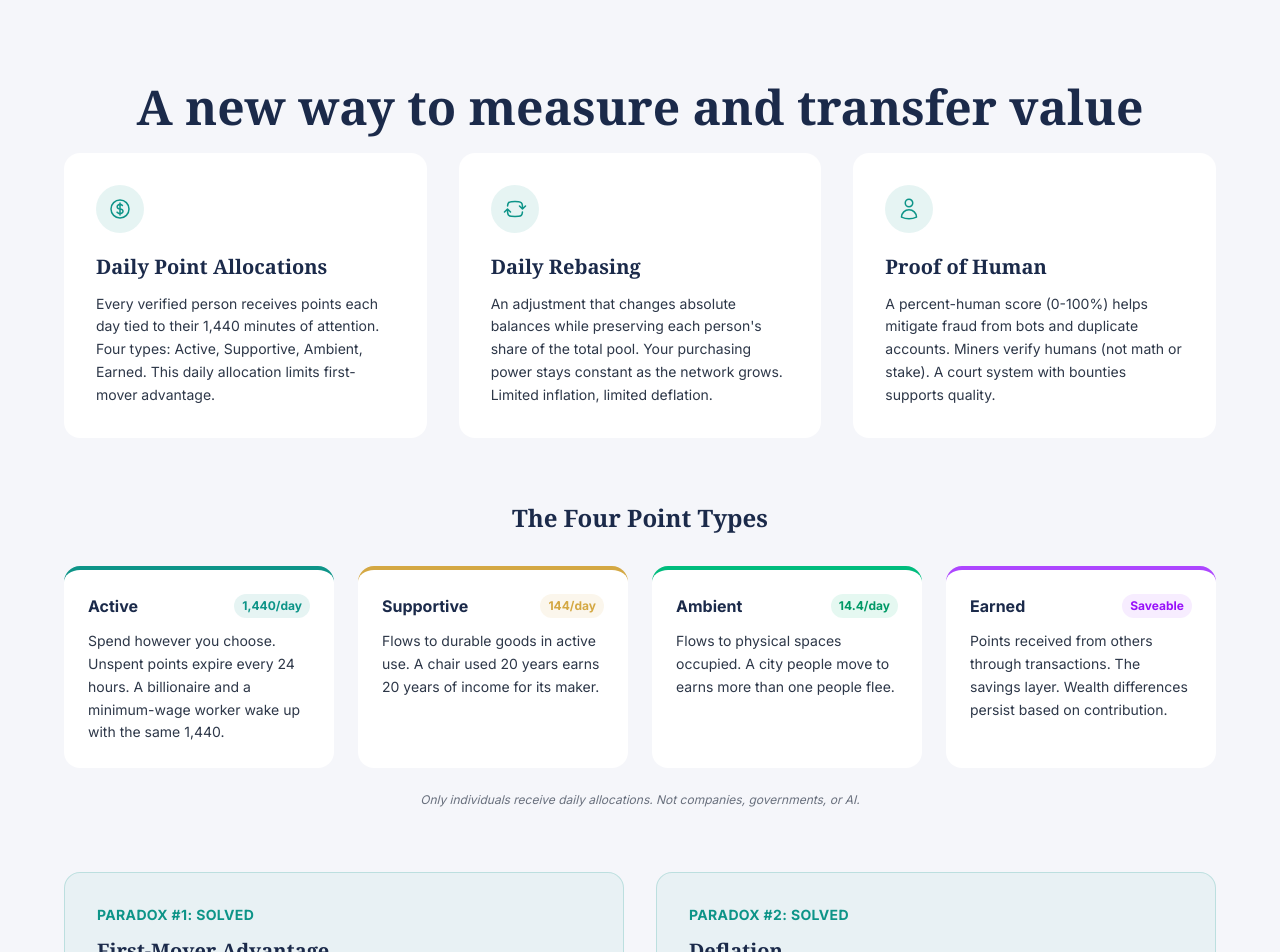
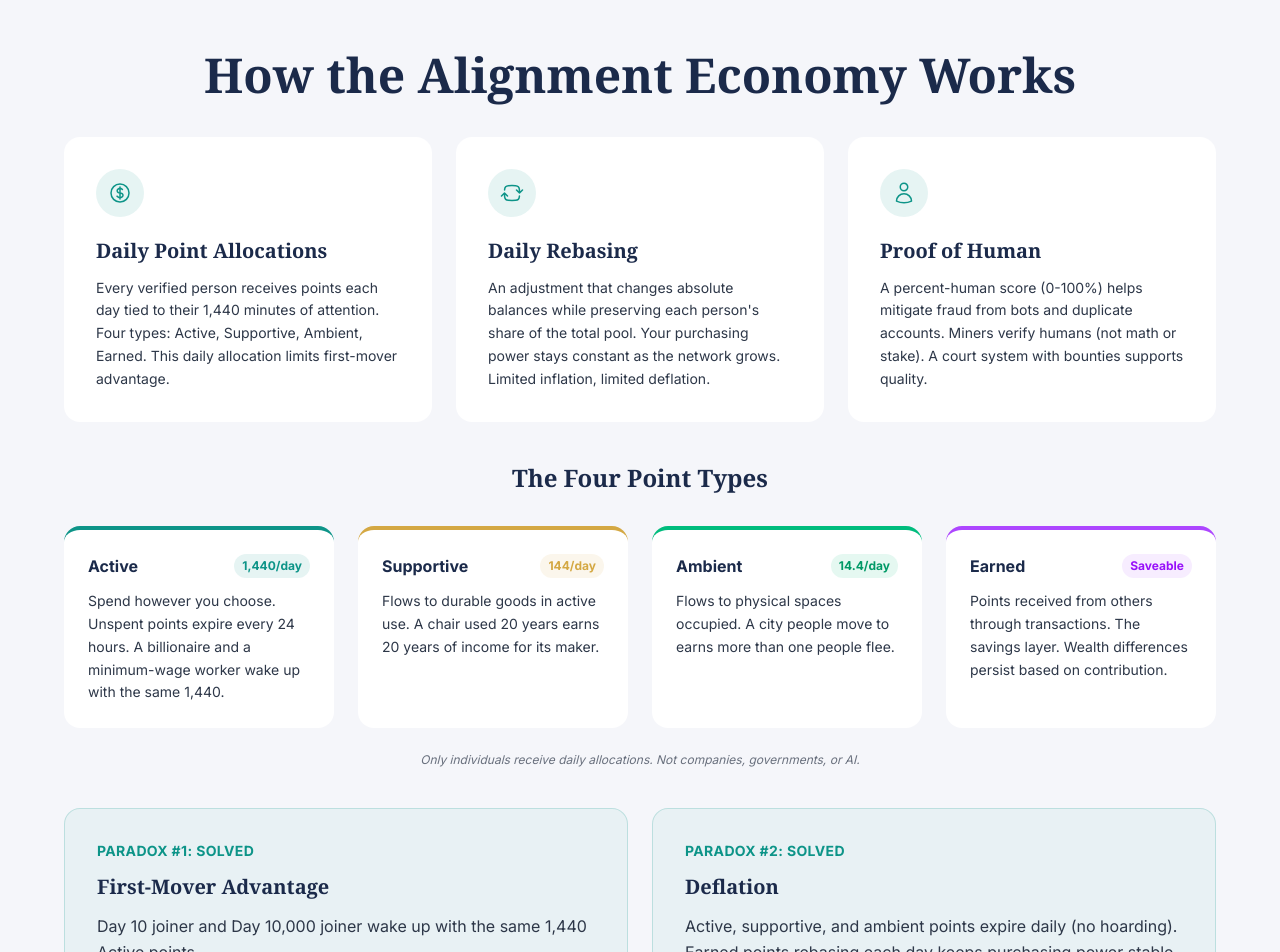
Before and after one commit to mattfmccormick/alignment-economy, a Next.js app: page / in a window 1280 px wide. Shown: the part 7220-8172 px from the top of the page. Built offline with nearby package versions, Linux system fonts and the light colour scheme.

Commit message:
Rename HowAEWorks heading and tighten section spacing

```diff
--- a/src/app/page.tsx
+++ b/src/app/page.tsx
@@ -694,14 +694,14 @@ function HowAEWorks() {
   const ref = useFadeIn();
 
   return (
-    <section id="how-ae-works" className="py-20 md:py-28 px-6 bg-ae-warm">
+    <section id="how-ae-works" className="py-14 md:py-20 px-6 bg-ae-warm">
       <div ref={ref} className="fade-in-section max-w-6xl mx-auto">
-        <h2 className="font-heading text-3xl md:text-5xl font-bold text-ae-navy mb-4 text-center leading-tight">
-          A new way to measure and transfer value
+        <h2 className="font-heading text-3xl md:text-5xl font-bold text-ae-navy mb-8 text-center leading-tight">
+          How the Alignment Economy Works
         </h2>
 
         {/* Three Core Mechanics */}
-        <div className="grid md:grid-cols-3 gap-8 mb-16">
+        <div className="grid md:grid-cols-3 gap-6 mb-10">
           <div className="bg-white rounded-2xl p-8 card-hover">
             <div className="w-12 h-12 rounded-full bg-ae-teal/10 flex items-center justify-center mb-5">
               <svg className="w-6 h-6 text-ae-teal" fill="none" viewBox="0 0 24 24" stroke="currentColor" strokeWidth={1.5}>
@@ -787,12 +787,12 @@ function HowAEWorks() {
             </p>
           </div>
         </div>
-        <p className="text-center text-ae-slate/70 text-xs mb-16 italic">
+        <p className="text-center text-ae-slate/70 text-xs mb-10 italic">
           Only individuals receive daily allocations. Not companies, governments, or AI.
         </p>
 
         {/* Paradox Solutions */}
-        <div className="grid md:grid-cols-2 gap-8">
+        <div className="grid md:grid-cols-2 gap-6">
           <div className="bg-ae-teal/5 border border-ae-teal/20 rounded-2xl p-8">
             <div className="text-ae-teal font-bold text-sm tracking-wide uppercase mb-3">Paradox #1: Solved</div>
             <h4 className="font-heading text-xl font-bold text-ae-navy mb-3">First-Mover Advantage</h4>
```
